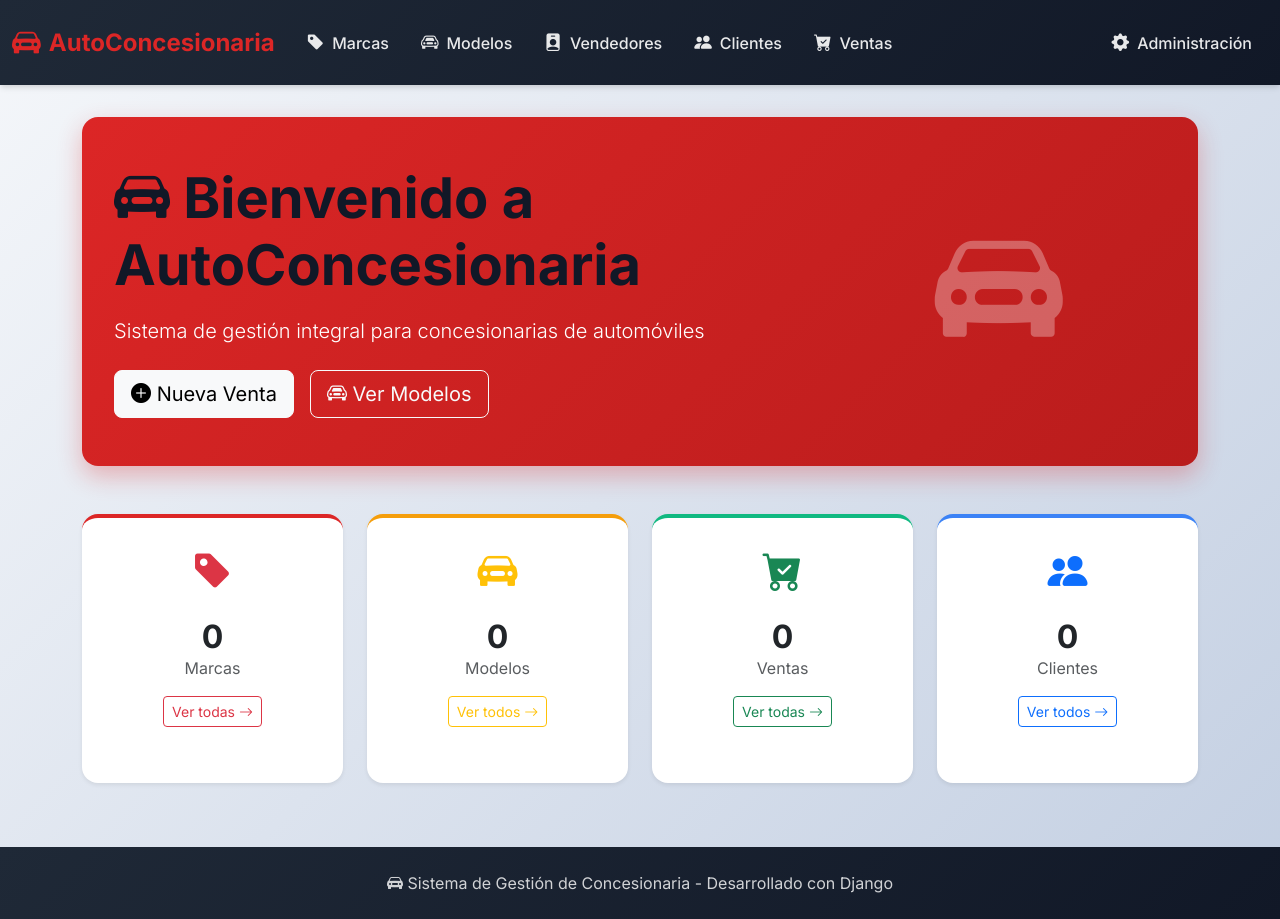
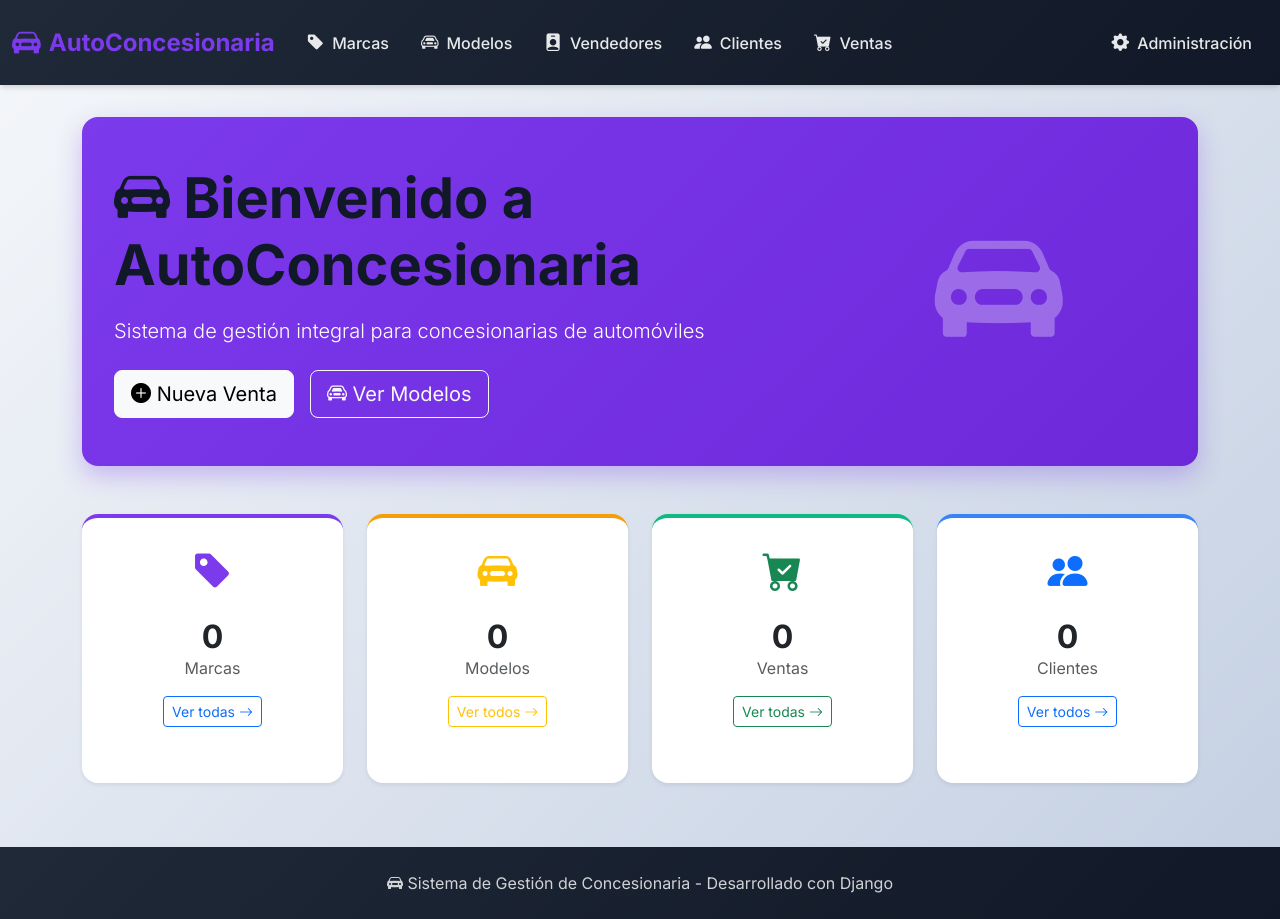
Before and after one commit to Santiago-Ferreyra/cencesionaria_programacion, a Django app: page / in a window 1280 px wide. Run offline with Django 4.2, Linux system fonts and the light colour scheme; data that the repository does not hold is empty.

Commit message:
cambios en la paleta de colores

```diff
--- a/ventas/templates/base.html
+++ b/ventas/templates/base.html
@@ -11,8 +11,8 @@
     <link href="https://fonts.googleapis.com/css2?family=Inter:wght@300;400;500;600;700&display=swap" rel="stylesheet">
     <style>
         :root {
-            --primary-color: #dc2626;
-            --primary-dark: #b91c1c;
+            --primary-color: #7c3aed;
+            --primary-dark: #6d28d9;
             --secondary-color: #1f2937;
             --accent-color: #f59e0b;
             --text-dark: #111827;
@@ -121,12 +121,12 @@
             font-weight: 600;
             border-radius: 0.5rem;
             transition: all 0.3s ease;
-            box-shadow: 0 4px 6px -1px rgba(220, 38, 38, 0.3);
+            box-shadow: 0 4px 6px -1px rgba(124, 58, 237, 0.3);
         }
 
         .btn-primary:hover {
             transform: translateY(-2px);
-            box-shadow: 0 10px 15px -3px rgba(220, 38, 38, 0.4);
+            box-shadow: 0 10px 15px -3px rgba(124, 58, 237, 0.4);
             background: linear-gradient(135deg, var(--primary-dark) 0%, var(--primary-color) 100%);
         }
 
@@ -190,7 +190,22 @@
         }
 
         .badge.bg-danger {
-            background: linear-gradient(135deg, #ef4444 0%, #dc2626 100%) !important;
+            background: linear-gradient(135deg, #a855f7 0%, #7c3aed 100%) !important;
+        }
+
+        .text-danger {
+            color: var(--primary-color) !important;
+        }
+
+        .btn-outline-danger {
+            color: var(--primary-color);
+            border-color: var(--primary-color);
+        }
+
+        .btn-outline-danger:hover {
+            background-color: var(--primary-color);
+            border-color: var(--primary-color);
+            color: white;
         }
 
         h1 {
@@ -215,7 +230,7 @@
 
         .form-control:focus, .form-select:focus {
             border-color: var(--primary-color);
-            box-shadow: 0 0 0 3px rgba(220, 38, 38, 0.1);
+            box-shadow: 0 0 0 3px rgba(124, 58, 237, 0.1);
         }
 
         .alert {
--- a/ventas/templates/ventas/cliente_form.html
+++ b/ventas/templates/ventas/cliente_form.html
@@ -5,7 +5,7 @@
 {% block content %}
 <div class="page-header">
     <div>
-        <h1><i class="bi bi-people-fill text-danger"></i> Nuevo Cliente</h1>
+        <h1><i class="bi bi-people-fill" style="color: #7c3aed;"></i> Nuevo Cliente</h1>
         <p class="text-muted mb-0">Registrar un nuevo cliente en el sistema</p>
     </div>
     <a href="{% url 'cliente_list' %}" class="btn btn-secondary">
--- a/ventas/templates/ventas/cliente_list.html
+++ b/ventas/templates/ventas/cliente_list.html
@@ -5,7 +5,7 @@
 {% block content %}
 <div class="page-header">
     <div>
-        <h1><i class="bi bi-people-fill text-danger"></i> Clientes</h1>
+        <h1><i class="bi bi-people-fill" style="color: #7c3aed;"></i> Clientes</h1>
         <p class="text-muted mb-0">Base de datos de clientes</p>
     </div>
     <a href="{% url 'cliente_create' %}" class="btn btn-primary">
--- a/ventas/templates/ventas/home.html
+++ b/ventas/templates/ventas/home.html
@@ -4,7 +4,7 @@
 
 {% block content %}
 <!-- Hero Section -->
-<div class="hero-section mb-5" style="background: linear-gradient(135deg, #dc2626 0%, #b91c1c 100%); border-radius: 1rem; padding: 3rem 2rem; color: white; box-shadow: 0 10px 25px rgba(220, 38, 38, 0.3);">
+<div class="hero-section mb-5" style="background: linear-gradient(135deg, #7c3aed 0%, #6d28d9 100%); border-radius: 1rem; padding: 3rem 2rem; color: white; box-shadow: 0 10px 25px rgba(124, 58, 237, 0.3);">
     <div class="row align-items-center">
         <div class="col-lg-8">
             <h1 class="display-4 fw-bold mb-3">
@@ -29,12 +29,12 @@
 <!-- Estadísticas -->
 <div class="row g-4 mb-5">
     <div class="col-md-6 col-lg-3">
-        <div class="card text-center h-100 border-0 shadow-sm" style="border-top: 4px solid #dc2626 !important;">
+        <div class="card text-center h-100 border-0 shadow-sm" style="border-top: 4px solid #7c3aed !important;">
             <div class="card-body">
-                <i class="bi bi-tag-fill text-danger" style="font-size: 2.5rem;"></i>
+                <i class="bi bi-tag-fill" style="font-size: 2.5rem; color: #7c3aed;"></i>
                 <h2 class="mt-3 mb-0 fw-bold">{{ total_marcas }}</h2>
                 <p class="text-muted mb-0">Marcas</p>
-                <a href="{% url 'marca_list' %}" class="btn btn-sm btn-outline-danger mt-3">
+                <a href="{% url 'marca_list' %}" class="btn btn-sm btn-outline-primary mt-3">
                     Ver todas <i class="bi bi-arrow-right"></i>
                 </a>
             </div>
@@ -82,8 +82,8 @@
 {% if ultimas_ventas %}
 <div class="card">
     <div class="card-header d-flex justify-content-between align-items-center">
-        <h4 class="mb-0"><i class="bi bi-clock-history text-danger"></i> Últimas Ventas</h4>
-        <a href="{% url 'venta_list' %}" class="btn btn-sm btn-outline-danger">Ver todas</a>
+        <h4 class="mb-0"><i class="bi bi-clock-history" style="color: #7c3aed;"></i> Últimas Ventas</h4>
+        <a href="{% url 'venta_list' %}" class="btn btn-sm btn-outline-primary">Ver todas</a>
     </div>
     <div class="card-body">
         <div class="table-responsive">
--- a/ventas/templates/ventas/marca_form.html
+++ b/ventas/templates/ventas/marca_form.html
@@ -5,7 +5,7 @@
 {% block content %}
 <div class="page-header">
     <div>
-        <h1><i class="bi bi-tag-fill text-danger"></i> Nueva Marca</h1>
+        <h1><i class="bi bi-tag-fill" style="color: #7c3aed;"></i> Nueva Marca</h1>
         <p class="text-muted mb-0">Agregar una nueva marca de vehículo</p>
     </div>
     <a href="{% url 'marca_list' %}" class="btn btn-secondary">
--- a/ventas/templates/ventas/marca_list.html
+++ b/ventas/templates/ventas/marca_list.html
@@ -5,7 +5,7 @@
 {% block content %}
 <div class="page-header">
     <div>
-        <h1><i class="bi bi-tag-fill text-danger"></i> Marcas de Vehículos</h1>
+        <h1><i class="bi bi-tag-fill" style="color: #7c3aed;"></i> Marcas de Vehículos</h1>
         <p class="text-muted mb-0">Catálogo de marcas disponibles</p>
     </div>
     <a href="{% url 'marca_create' %}" class="btn btn-primary">
--- a/ventas/templates/ventas/modelo_form.html
+++ b/ventas/templates/ventas/modelo_form.html
@@ -5,7 +5,7 @@
 {% block content %}
 <div class="page-header">
     <div>
-        <h1><i class="bi bi-car-front text-danger"></i> Nuevo Modelo</h1>
+        <h1><i class="bi bi-car-front" style="color: #7c3aed;"></i> Nuevo Modelo</h1>
         <p class="text-muted mb-0">Agregar un nuevo modelo de vehículo al inventario</p>
     </div>
     <a href="{% url 'modelo_list' %}" class="btn btn-secondary">
--- a/ventas/templates/ventas/modelo_list.html
+++ b/ventas/templates/ventas/modelo_list.html
@@ -5,7 +5,7 @@
 {% block content %}
 <div class="page-header">
     <div>
-        <h1><i class="bi bi-car-front text-danger"></i> Modelos de Vehículos</h1>
+        <h1><i class="bi bi-car-front" style="color: #7c3aed;"></i> Modelos de Vehículos</h1>
         <p class="text-muted mb-0">Inventario completo de vehículos disponibles</p>
     </div>
     <a href="{% url 'modelo_create' %}" class="btn btn-primary">
--- a/ventas/templates/ventas/vendedor_form.html
+++ b/ventas/templates/ventas/vendedor_form.html
@@ -5,7 +5,7 @@
 {% block content %}
 <div class="page-header">
     <div>
-        <h1><i class="bi bi-person-badge-fill text-danger"></i> Nuevo Vendedor</h1>
+        <h1><i class="bi bi-person-badge-fill" style="color: #7c3aed;"></i> Nuevo Vendedor</h1>
         <p class="text-muted mb-0">Registrar un nuevo vendedor en el sistema</p>
     </div>
     <a href="{% url 'vendedor_list' %}" class="btn btn-secondary">
--- a/ventas/templates/ventas/vendedor_list.html
+++ b/ventas/templates/ventas/vendedor_list.html
@@ -5,7 +5,7 @@
 {% block content %}
 <div class="page-header">
     <div>
-        <h1><i class="bi bi-person-badge-fill text-danger"></i> Vendedores</h1>
+        <h1><i class="bi bi-person-badge-fill" style="color: #7c3aed;"></i> Vendedores</h1>
         <p class="text-muted mb-0">Equipo de ventas de la concesionaria</p>
     </div>
     <a href="{% url 'vendedor_create' %}" class="btn btn-primary">
--- a/ventas/templates/ventas/venta_form.html
+++ b/ventas/templates/ventas/venta_form.html
@@ -5,7 +5,7 @@
 {% block content %}
 <div class="page-header">
     <div>
-        <h1><i class="bi bi-cart-check-fill text-danger"></i> Nueva Venta</h1>
+        <h1><i class="bi bi-cart-check-fill" style="color: #7c3aed;"></i> Nueva Venta</h1>
         <p class="text-muted mb-0">Registrar una nueva venta de vehículo</p>
     </div>
     <a href="{% url 'venta_list' %}" class="btn btn-secondary">
--- a/ventas/templates/ventas/venta_list.html
+++ b/ventas/templates/ventas/venta_list.html
@@ -5,7 +5,7 @@
 {% block content %}
 <div class="page-header">
     <div>
-        <h1><i class="bi bi-cart-check-fill text-danger"></i> Ventas Realizadas</h1>
+        <h1><i class="bi bi-cart-check-fill" style="color: #7c3aed;"></i> Ventas Realizadas</h1>
         <p class="text-muted mb-0">Gestión de todas las ventas registradas</p>
     </div>
     <a href="{% url 'venta_create' %}" class="btn btn-primary">
@@ -39,7 +39,7 @@
                                 {{ venta.cliente.apellido }}, {{ venta.cliente.nombre }}
                             </td>
                             <td>
-                                <i class="bi bi-car-front text-danger"></i>
+                                <i class="bi bi-car-front" style="color: #7c3aed;"></i>
                                 <strong>{{ venta.modelo.marca.nombre }}</strong> {{ venta.modelo.nombre }}
                             </td>
                             <td>
```
